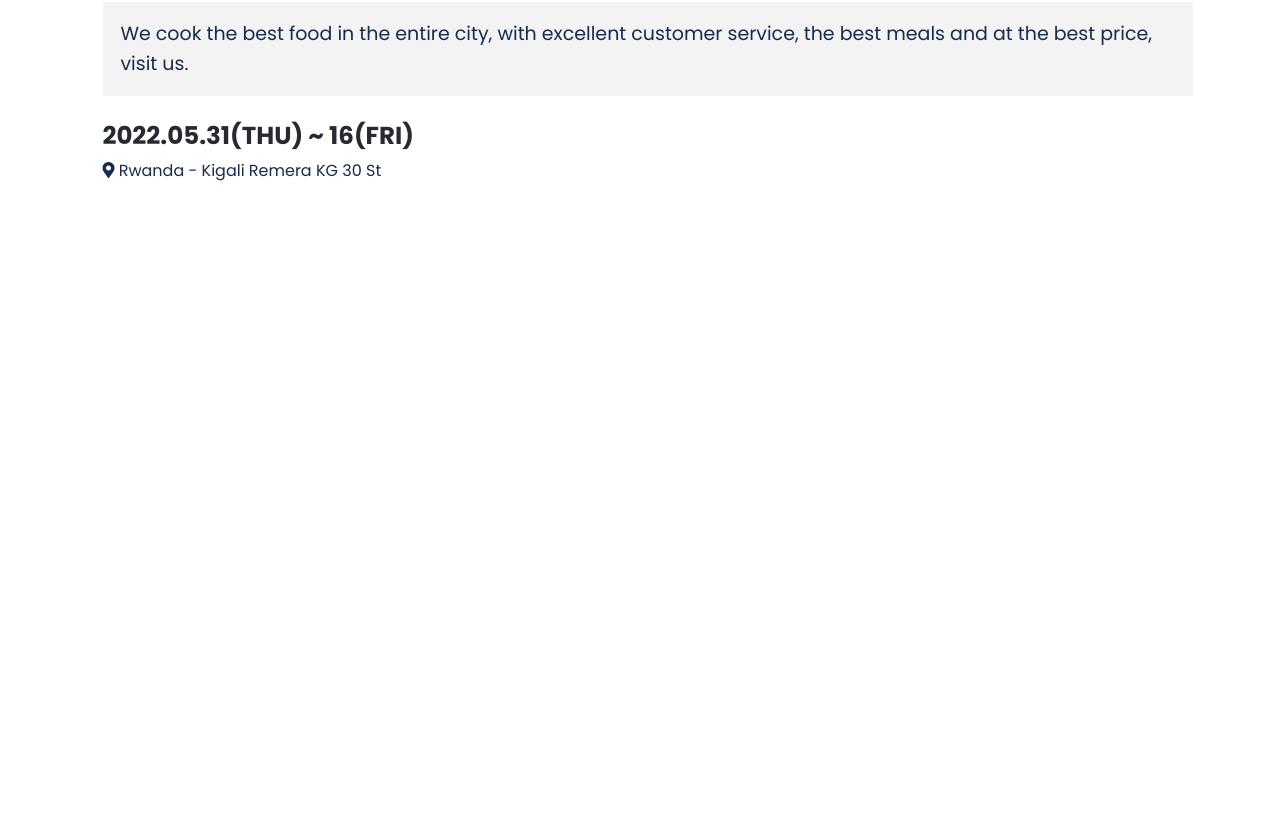
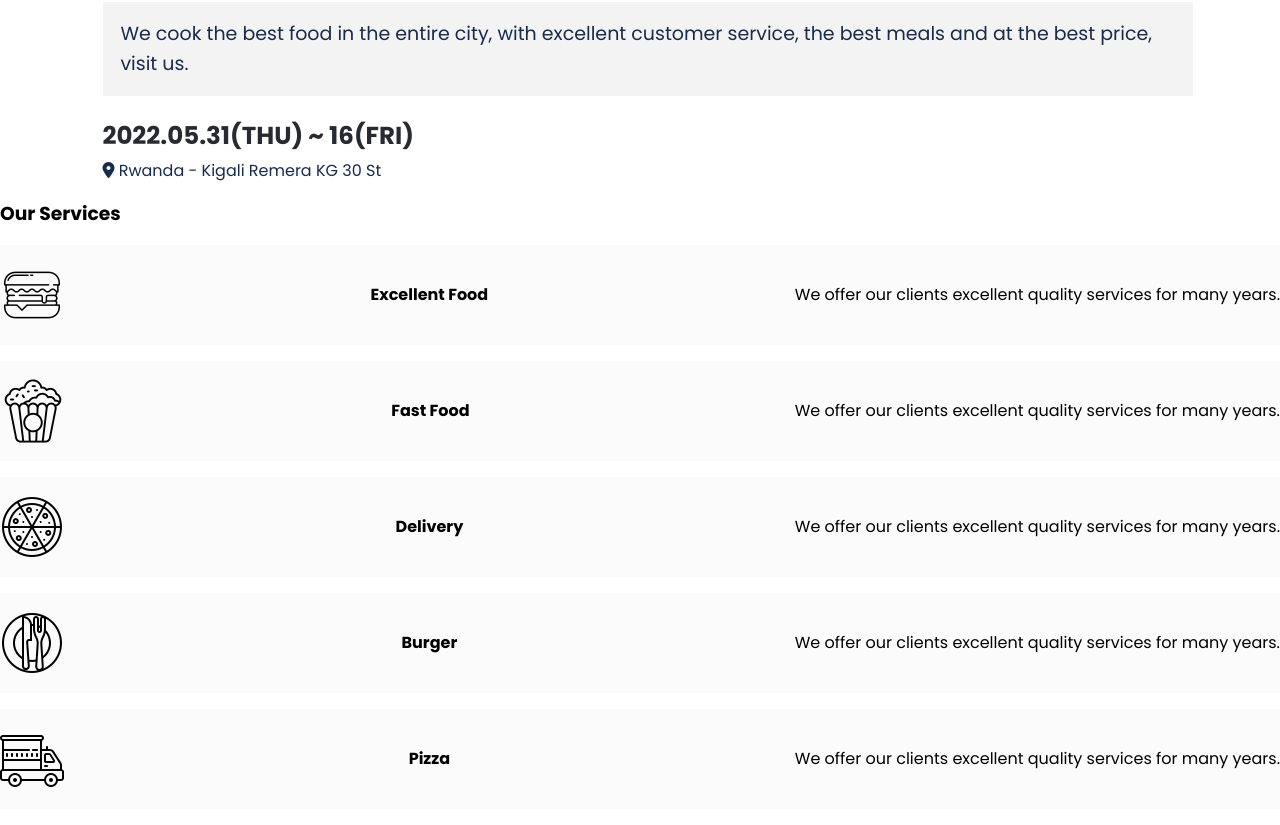
Before and after one commit to omarbabou/taste-food-capstone, a website: page index.html in a window 1280 px wide. Shown: the part 247-1072 px from the top of the page. Before the commit the page ends 800 px from the top, so only its background shows below. Drawn offline with Linux system fonts and the light colour scheme.

Commit message:
Add each image and description to each card section

```diff
--- a/css/style.css
+++ b/css/style.css
@@ -176,3 +176,16 @@ nav {
   margin: 0 0 10px 30px auto;
   margin-top: -13px;
 }
+
+/*------------------ Card Section ------------------*/
+
+.content-card {
+  width: 100%;
+  min-height: 100px;
+  background-color: rgba(226, 226, 226, 0.151);
+  margin: 1rem 0;
+  padding: -50px;
+  display: flex;
+  justify-content: space-between;
+  align-items: center;
+}
--- a/index.html
+++ b/index.html
@@ -18,6 +18,11 @@
       crossorigin="anonymous"
       referrerpolicy="no-referrer"
     />
+
+    <script
+      src="https://kit.fontawesome.com/a076d05399.js"
+      crossorigin="anonymous"
+    ></script>
 
     <link rel="stylesheet" href="css/style.css" />
     <link rel="stylesheet" href="css/desktop.css" />
@@ -72,6 +77,47 @@
           <i class="fas fa-map-marker-alt"></i> Rwanda - Kigali Remera KG 30 St
         </p>
       </section>
+
+      <section class="container-2">
+        <h3>Our Services</h3>
+        <div class="content">
+          <div class="content-card">
+            <img src="graphics/icons8-burger-64.png" alt="" />
+            <h4>Excellent Food</h4>
+            <p>
+              We offer our clients excellent quality services for many years.
+            </p>
+          </div>
+          <div class="content-card">
+            <img src="graphics/icons8-popcorn-66.png" alt="" />
+            <h4>Fast Food</h4>
+            <p>
+              We offer our clients excellent quality services for many years.
+            </p>
+          </div>
+          <div class="content-card">
+            <img src="graphics/icons8-pizza-64.png" alt="" />
+            <h4>Delivery</h4>
+            <p>
+              We offer our clients excellent quality services for many years.
+            </p>
+          </div>
+          <div class="content-card">
+            <img src="graphics/icons8-dish-64.png" alt="" />
+            <h4>Burger</h4>
+            <p>
+              We offer our clients excellent quality services for many years.
+            </p>
+          </div>
+          <div class="content-card">
+            <img src="graphics/icons8-truck-64 (1).png" alt="" />
+            <h4>Pizza</h4>
+            <p>
+              We offer our clients excellent quality services for many years.
+            </p>
+          </div>
+        </div>
+      </section>
     </main>
     <script src="script/app.js"></script>
   </body>
```
Also changed, not shown: graphics/dish.svg (added), graphics/icons8-burger-64 (1).png (added), graphics/icons8-burger-64 (2).png (added), graphics/icons8-burger-64.png (added), graphics/icons8-burger-64.svg (added), graphics/icons8-dish-64.png (added), graphics/icons8-pizza-64.png (added), graphics/icons8-popcorn-64.png (added), graphics/icons8-popcorn-66.png (added), graphics/icons8-truck-64 (1).png (added), graphics/pexels-photo-1126728 (1).png (added), graphics/pexels-photo-947347 (1).jpeg (added), graphics/pexels-photo-947347.jpeg (added), graphics/pizza.svg (added), 1 more files, 2 other files.
